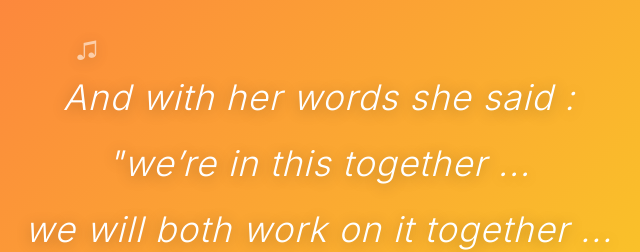
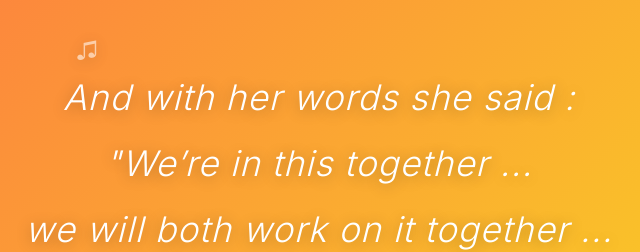
Before and after one commit to 0x4ymn/play.github.io, a plain HTML site: page index.html in a window 1280 px wide. Shown: the top 252 px of the page, 321-961 px from the left. Drawn offline with Linux system fonts and the light colour scheme.

Commit message:
Update index.html

```diff
--- a/index.html
+++ b/index.html
@@ -135,7 +135,7 @@
     <span class="line">"I've always believed nothing is coincidence </span>
     <span class="line">and everything happens for a reason" ~W</span> -->
     <span class="line">And with her words she said :</span>
-    <span class="line">"we’re in this together ... </span>
+    <span class="line">"We’re in this together ... </span>
     <span class="line">we will both work on it together ...</span>
     <span class="line">and always together to grow this love we share ! 💕" ~W</span>
   </h1>
```
